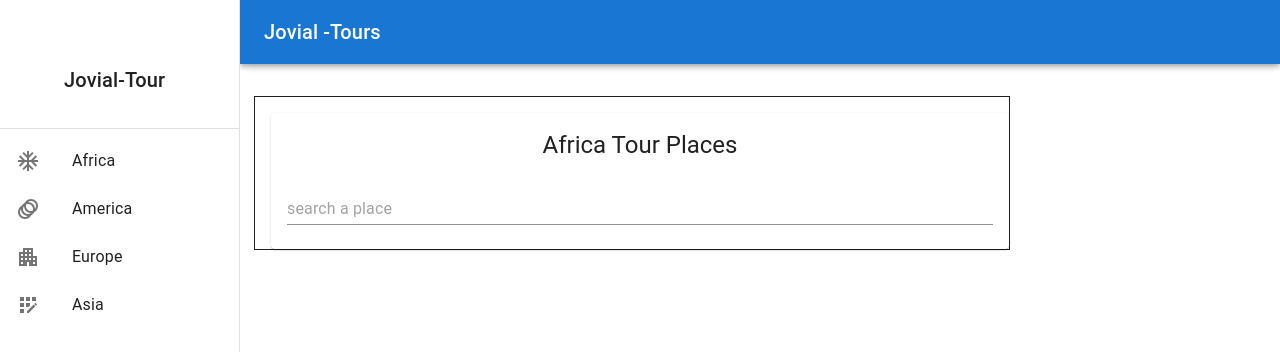
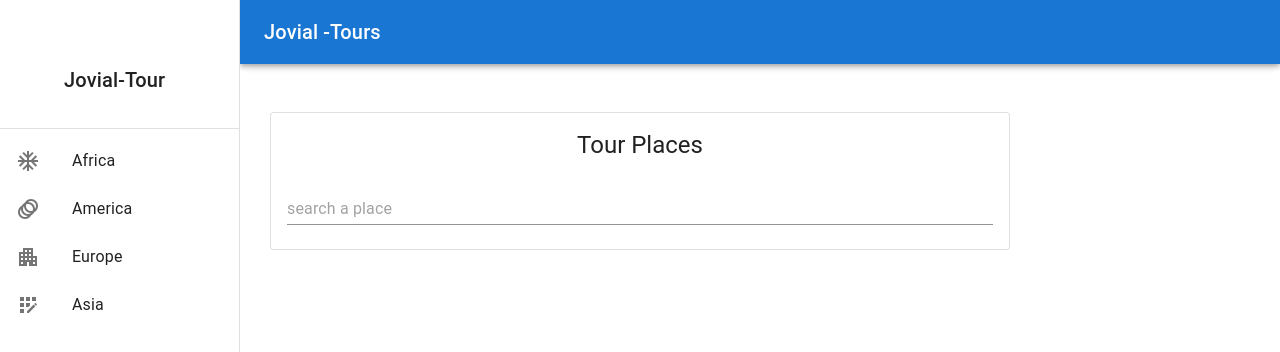
Before and after one commit to Josiahngugi/Jovial-Tours, a React (Create React App) app: page /africa in a window 1280 px wide. Shown: the top 352 px of the page. Built offline with nearby package versions, Linux system fonts and the light colour scheme.

Commit message:
add place description card

```diff
--- a/src/components/pages/Content/Content.js
+++ b/src/components/pages/Content/Content.js
@@ -12,10 +12,7 @@
 function Content() {
   const card = (
     <>
-      <CardHeader
-        title="Africa Tour Places"
-        sx={{ textAlign: "center" }}
-      ></CardHeader>
+      <CardHeader title="Tour Places" sx={{ textAlign: "center" }}></CardHeader>
 
       <CardContent>
         <TextField variant="standard" fullWidth placeholder="search a place" />
@@ -25,8 +22,8 @@
   return (
     <Box sx={{ width: "100%" }}>
       <Grid container direction="row" justifyContent="center" spacing={2}>
-        <Grid item xs={10} md={7} sx={{ border: 1, height: "auto" }}>
-          <Card>{card} </Card>
+        <Grid item xs={10} md={7} sx={{ height: "auto" }}>
+          <Card variant="outlined">{card} </Card>
         </Grid>
       </Grid>
     </Box>
```
Also changed, not shown: src/components/pages/Content/places/Places.js (added, +54 -0 lines).
